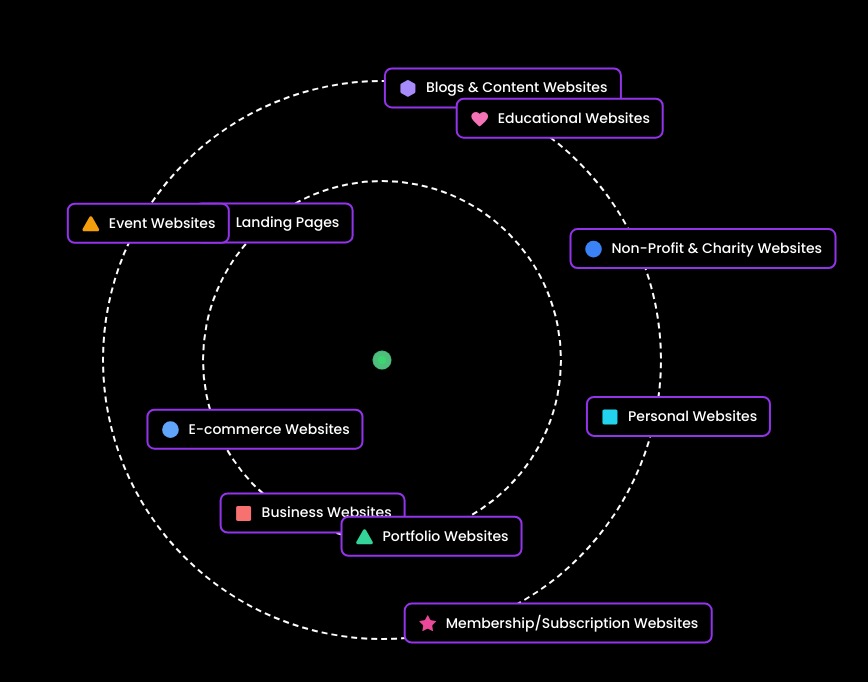
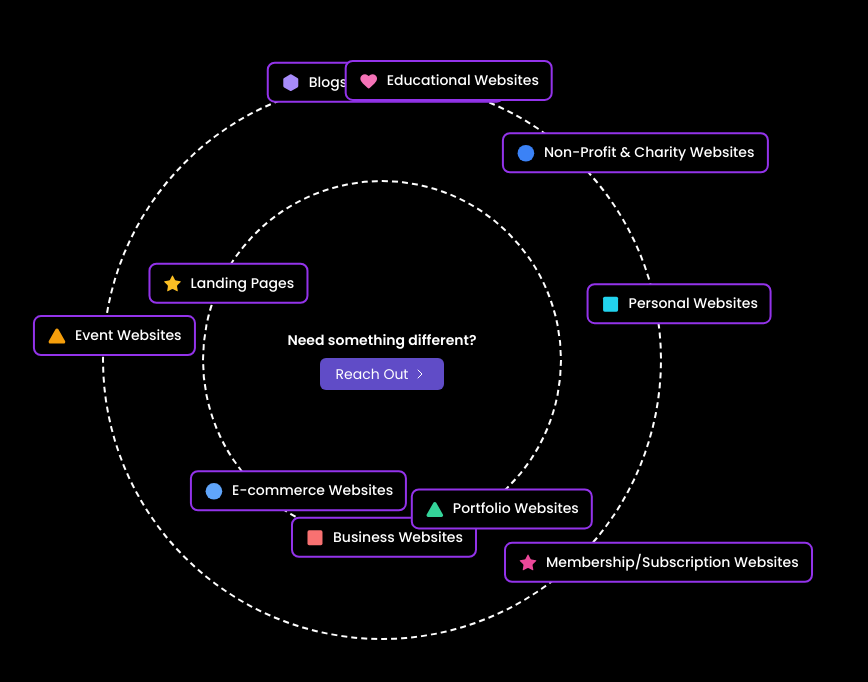
Before and after one commit to khaleedcodes/nimor, a React (Vite) app in the folder client/: page / in a window 1280 px wide. Shown: the part 2286-2968 px from the top of the page, without its empty margins (258-1126 px from the left). Built offline with nearby package versions, Linux system fonts and the light colour scheme; a web font is replaced by a local one.

Commit message:
added new cts

```diff
--- a/client/src/pages/landing-page/WebsiteOrbit.tsx
+++ b/client/src/pages/landing-page/WebsiteOrbit.tsx
@@ -14,8 +14,11 @@ import {
   Hexagon,
   Heart,
   ArrowRight,
+  ChevronRight,
 } from "lucide-react";
 import ActiveDot from "@/components/ActiveDot";
+import { Link } from "react-router-dom";
+import Button from "@/components/Button";
 
 interface WebsiteType {
   name: string;
@@ -123,7 +126,7 @@ const WebsiteOrbit = () => {
 
   useEffect(() => {
     const controls = animate(baseRotation, 360, {
-      duration: 20,
+      duration: 25,
       repeat: Infinity,
       ease: "linear",
     });
@@ -297,12 +300,17 @@ const WebsiteOrbit = () => {
         </div>
 
         <motion.div
-          className="relative z-10 text-center"
+          className="relative z-10 text-center flex flex-col gap-2 items-center max-w-[200px]"
           initial={{ opacity: 0 }}
           animate={{ opacity: 1 }}
           transition={{ delay: 1, duration: 0.6 }}
         >
-          <ActiveDot />
+          <div className="text-sm font-semibold text-white text-center">
+            Need something different?
+          </div>
+          <Button className="pt-[6px] pb-[6px] pl-4 pr-4 flex text-sm items-center gap-1">
+            Reach Out <ChevronRight className="h-4 w-4" strokeWidth={1.5} />
+          </Button>
         </motion.div>
       </motion.div>
     </div>
```
